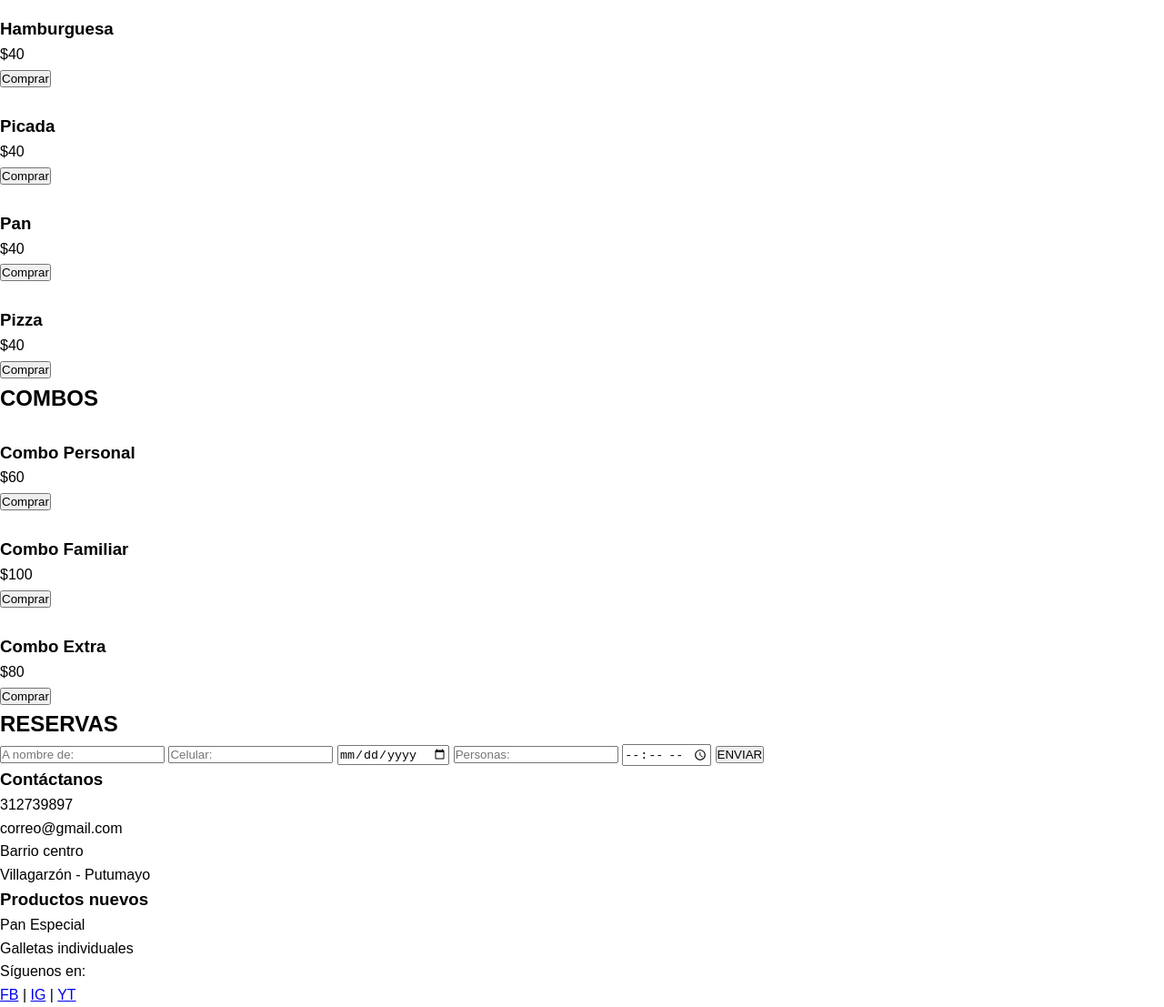
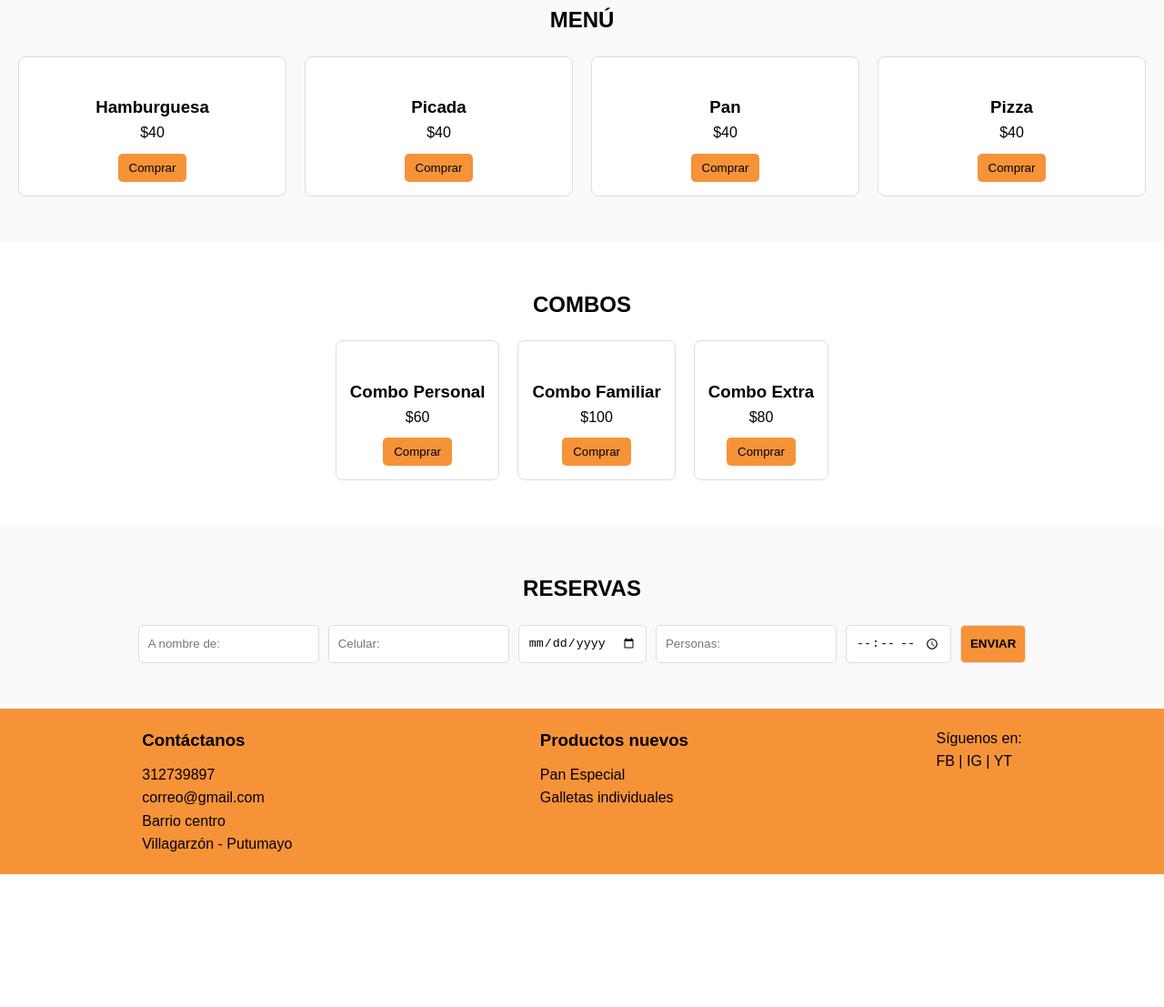
Before and after one commit to tazska/Software-Proyect-1, a plain HTML site: page Index.html in a window 1280 px wide. Shown: the part 889-1996 px from the top of the page at 91% size. After the commit the page ends 1850 px from the top, so only its background shows below. Drawn offline with Linux system fonts and the light colour scheme.

Commit message:
Primera entrega

```diff
--- a/Index.html
+++ b/Index.html
@@ -1,13 +1,15 @@
 <!DOCTYPE html>
 <html lang="es">
+
 <head>
   <meta charset="UTF-8">
   <meta name="viewport" content="width=device-width, initial-scale=1.0">
   <title>Papas Locas</title>
-  <link rel="stylesheet" href="style.css">
+  <link rel="stylesheet" href="Style.css">
 </head>
+
 <body>
-
+  <!-- HEADER -->
   <header>
     <div class="logo">Papas Locas</div>
     <nav>
@@ -21,6 +23,7 @@
     </nav>
   </header>
 
+  <!-- HERO -->
   <section class="hero" id="inicio">
     <div class="hero-text">
       <h1>¿QUÉ QUIERES HOY?</h1>
@@ -31,6 +34,7 @@
     </div>
   </section>
 
+  <!-- PRESENTACION -->
   <section class="presentacion">
     <h2>Papas Locas</h2>
     <div class="cards">
@@ -52,6 +56,7 @@
     </div>
   </section>
 
+  <!-- MENU -->
   <section class="menu" id="menu">
     <h2>MENÚ</h2>
     <div class="grid-menu">
@@ -82,6 +87,7 @@
     </div>
   </section>
 
+  <!-- COMBOS -->
   <section class="combos" id="combos">
     <h2>COMBOS</h2>
     <div class="grid-combos">
@@ -105,7 +111,9 @@
       </div>
     </div>
   </section>
-<section class="reservas" id="reservas">
+
+  <!-- RESERVAS -->
+  <section class="reservas" id="reservas">
     <h2>RESERVAS</h2>
     <form id="formReserva">
       <input type="text" placeholder="A nombre de:" required>
@@ -118,6 +126,7 @@
     <p id="mensaje"></p>
   </section>
 
+  <!-- FOOTER -->
   <footer id="contacto">
     <div class="contacto">
       <h3>Contáctanos</h3>
@@ -135,5 +144,8 @@
       <a href="#">FB</a> | <a href="#">IG</a> | <a href="#">YT</a>
     </div>
   </footer>
+
+  <script src="script.js"></script>
 </body>
+
 </html>
--- a/Style.css
+++ b/Style.css
@@ -1,6 +1,14 @@
 /* RESET */
-* { margin: 0; padding: 0; box-sizing: border-box; }
-body { font-family: Arial, sans-serif; line-height: 1.6; }
+* {
+  margin: 0;
+  padding: 0;
+  box-sizing: border-box;
+}
+
+body {
+  font-family: Arial, sans-serif;
+  line-height: 1.6;
+}
 
 /* HEADER */
 header {
@@ -11,9 +19,23 @@ header {
   padding: 15px 40px;
   align-items: center;
 }
-header .logo { font-size: 22px; font-weight: bold; }
-nav ul { display: flex; gap: 20px; list-style: none; }
-nav a { text-decoration: none; color: #000; font-weight: bold; }
+
+header .logo {
+  font-size: 22px;
+  font-weight: bold;
+}
+
+nav ul {
+  display: flex;
+  gap: 20px;
+  list-style: none;
+}
+
+nav a {
+  text-decoration: none;
+  color: #000;
+  font-weight: bold;
+}
 
 /* HERO */
 .hero {
@@ -25,7 +47,11 @@ nav a { text-decoration: none; color: #000; font-weight: bold; }
   justify-content: center;
   text-align: center;
 }
-.hero h1 { font-size: 36px; }
+
+.hero h1 {
+  font-size: 36px;
+}
+
 .hero .btn {
   background: #000;
   color: #fff;
@@ -36,7 +62,125 @@ nav a { text-decoration: none; color: #000; font-weight: bold; }
 }
 
 /* PRESENTACION */
-.presentacion { padding: 50px 20px; text-align: center; }
-.presentacion .cards { display: flex; gap: 20px; justify-content: center; margin-top: 20px; }
-.card { width: 30%; border: 1px solid #ddd; padding: 15px; border-radius: 8px; }
-.card img { width: 100%; border-radius: 8px; }
+.presentacion {
+  padding: 50px 20px;
+  text-align: center;
+}
+
+.presentacion .cards {
+  display: flex;
+  gap: 20px;
+  justify-content: center;
+  margin-top: 20px;
+}
+
+.card {
+  width: 30%;
+  border: 1px solid #ddd;
+  padding: 15px;
+  border-radius: 8px;
+}
+
+.card img {
+  width: 100%;
+  border-radius: 8px;
+}
+
+/* MENU */
+.menu {
+  padding: 50px 20px;
+  text-align: center;
+  background: #fafafa;
+}
+
+.grid-menu {
+  display: grid;
+  grid-template-columns: repeat(auto-fit, minmax(200px, 1fr));
+  gap: 20px;
+  margin-top: 20px;
+}
+
+.item {
+  border: 1px solid #ddd;
+  border-radius: 8px;
+  padding: 15px;
+  background: #fff;
+}
+
+.item img {
+  width: 100%;
+  border-radius: 8px;
+}
+
+.item button {
+  margin-top: 10px;
+  padding: 8px 12px;
+  background: #f69339;
+  border: none;
+  border-radius: 5px;
+  cursor: pointer;
+}
+
+/* COMBOS */
+.combos {
+  padding: 50px 20px;
+  text-align: center;
+}
+
+.grid-combos {
+  display: flex;
+  gap: 20px;
+  justify-content: center;
+  margin-top: 20px;
+}
+
+/* RESERVAS */
+.reservas {
+  padding: 50px 20px;
+  background: #fafafa;
+  text-align: center;
+}
+
+form {
+  display: flex;
+  flex-wrap: wrap;
+  gap: 10px;
+  justify-content: center;
+  margin-top: 20px;
+}
+
+form input,
+form button {
+  padding: 10px;
+  border: 1px solid #ddd;
+  border-radius: 5px;
+}
+
+form button {
+  background: #f69339;
+  color: #000;
+  cursor: pointer;
+  font-weight: bold;
+}
+
+/* FOOTER */
+footer {
+  background: #f69339;
+  padding: 20px;
+  display: flex;
+  justify-content: space-around;
+  flex-wrap: wrap;
+}
+
+footer h3 {
+  margin-bottom: 10px;
+}
+
+footer ul {
+  list-style: none;
+}
+
+footer a {
+  text-decoration: none;
+  color: #000;
+}
```
